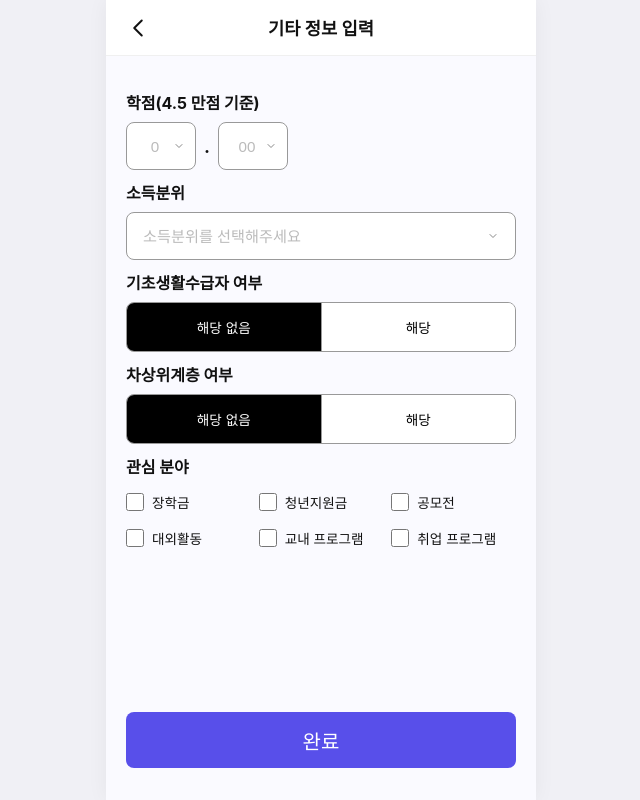
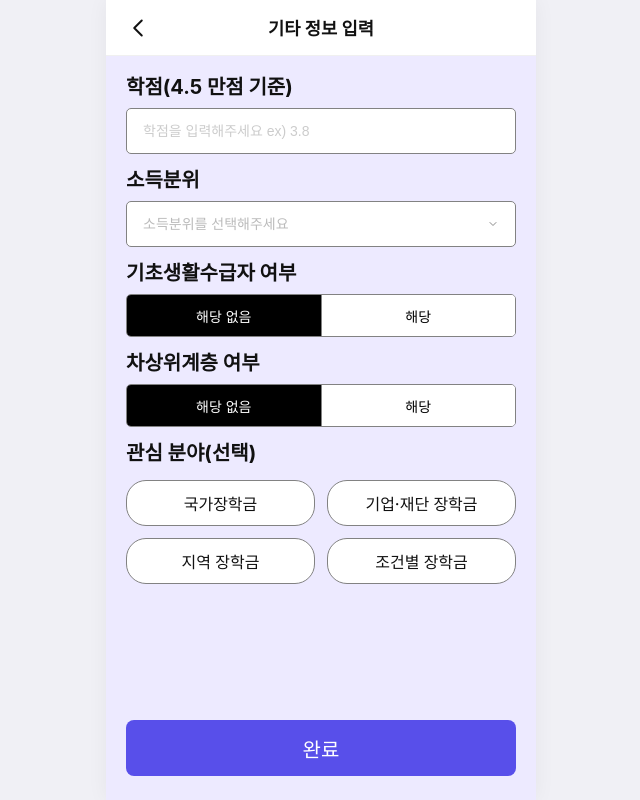
Before and after one commit to LikeLionUniv-INU-BeneFitU/BeneFitU-Frontend, a React (Vite) app: page /other-info in a window 1280 px wide. Shown: the whole page, without its empty margins (319-959 px from the left). Built offline with nearby package versions, Linux system fonts and the light colour scheme.

Commit message:
Style: 정보 입력 페이지 스타일 수정

```diff
--- a/src/pages/Info.styles.js
+++ b/src/pages/Info.styles.js
@@ -2,19 +2,47 @@ import styled from 'styled-components';
 
 // 모바일 웹앱 레이아웃 감싸기 (배경색 및 정렬)
 export const PageWrapper = styled.div`
-  max-width: 450px; /* 전형적인 모바일 뷰 너비 제한 */
-  min-height: 100vh;
+  max-width: 450px;
+  width: 100%;
+  height: 100vh; /* 브라우저 화면 높이에 꽉 맞춤 */
   margin: 0 auto;
-  background-color: #fafaff; /* 와이어프레임의 아주 연한 보랏빛/회색빛 톤 반영 */
+  background-color: #edeaff;
   display: flex;
-  flex-direction: column;
-  box-shadow: 0 0 20px rgba(0, 0, 0, 0.05); /* 모니터 확인용 테두리 음영 */
+  flex-direction: column; /* 수직 배치: 헤더 -> 스크롤 영역 -> 버튼 */
   position: relative;
+  box-shadow: 0 0 20px rgba(0, 0, 0, 0.05);
+  overflow: hidden; /* 영역을 벗어나는 모든 부모 스크롤 방지 */
+`;
+
+export const ScrollArea = styled.div`
+  flex: 1; /* 헤더와 버튼 wrapper를 제외한 나머지 화면을 전부 차지 */
+  overflow-y: auto; /* 내용이 넘치면 이 안에서만 세로 스크롤 발생 */
+  -webkit-overflow-scrolling: touch; /* 모바일 부드러운 스크롤 대응 */
+
+  /* 스크롤바 커스텀 */
+  &::-webkit-scrollbar {
+    width: 6px;
+  }
+  &::-webkit-scrollbar-thumb {
+    background: rgba(0, 0, 0, 0.15);
+    border-radius: 4px;
+  }
 `;
 
 export const ContentContainer = styled.main`
-  flex: 1;
-  padding: 24px 20px 120px 20px;
+  padding: 5px 20px 120px 20px;
+`;
+
+export const ButtonWrapper = styled.div`
+  position: absolute;
+  bottom: 0;
+  left: 0;
+  right: 0;
+  height: 96px;
+  padding: 16px 20px 32px 20px;
+  background: linear-gradient(to top, #edeaff 80%, rgba(237, 234, 255, 0) 100%);
+  /* 💡 그라데이션 배경색을 PageWrapper 배경색(#edeaff)과 통일하여 자연스럽게 매칭 */
+  z-index: 10;
 `;
 
 export const FormGroup = styled.div`
@@ -25,18 +53,18 @@ export const FormGroup = styled.div`
 `;
 
 export const Label = styled.label`
-  font-size: 1rem;
+  font-size: 1.25rem;
   font-weight: 700;
   color: #111111;
 `;
 
 export const Input = styled.input`
   width: 100%;
-  height: 48px;
+  height: 46px;
   padding: 0 16px;
-  border: 1px solid #999999; /* 와이어프레임의 선명한 테두리 느낌 반영 */
-  border-radius: 8px;
-  font-size: 0.95rem;
+  border: 1px solid #828282; /* 와이어프레임의 선명한 테두리 느낌 반영 */
+  border-radius: 5px;
+  font-size: 0.875rem;
   background-color: #ffffff;
   outline: none;
 
@@ -90,22 +118,11 @@ export const DateInput = styled(Input)`
   }
 `;
 
-export const ButtonWrapper = styled.div`
-  position: absolute; /* 부모인 PageWrapper 기준으로 절대 위치 고정 */
-  bottom: 0; /* 맨 밑바닥에 밀착 */
-  left: 0;
-  right: 0;
-  padding: 16px 20px 32px 20px; /* 위 16px, 좌우 20px, ★아래 여백 32px 주어 바닥에서 띄움 */
-  background: linear-gradient(to top, #fafaff 80%, rgba(250, 250, 255, 0) 100%);
-  /* ↑ 버튼 뒤로 본문 글씨가 겹쳐서 지나갈 때 지저분해 보이지 않도록 자연스러운 배경 그라데이션 처리 */
-  z-index: 10;
-`;
-
 export const SelectBox = styled.div`
   width: 100%;
-  height: 48px;
-  border: 1px solid #999999;
-  border-radius: 8px;
+  height: 46px;
+  border: 1px solid #828282;
+  border-radius: 5px;
   padding: 0 16px;
   box-sizing: border-box;
   background-color: #fff;
@@ -116,7 +133,7 @@ export const SelectBox = styled.div`
 `;
 
 export const SelectText = styled.span`
-  font-size: 0.95rem;
+  font-size: 0.875rem;
   color: ${(props) => (props.isSelected ? '#000' : '#BBB')};
 `;
 
@@ -127,19 +144,19 @@ export const ArrowIcon = styled.span`
 
 export const GradeSelectorContainer = styled.div`
   display: flex;
-  border: 1px solid #999999;
-  border-radius: 8px;
+  border: 1px solid #828282;
+  border-radius: 5px;
   overflow: hidden;
 `;
 
 export const GradeButton = styled.button`
   flex: 1;
-  height: 48px;
+  height: 41px;
   background-color: ${(props) => (props.isActive ? '#000' : '#FFF')};
   color: ${(props) => (props.isActive ? '#FFF' : '#000')};
   border: none;
-  border-right: 1px solid #999999;
-  font-size: 0.85rem;
+  border-right: 1px solid #828282;
+  font-size: 0.875rem;
   cursor: pointer;
   transition: background-color 0.2s;
 
@@ -218,11 +235,11 @@ export const ModalCloseButton = styled.button`
 // 소득분위용 select 기본 스타일 (기존 Input/SelectBox 디자인 톤앤매너 매칭)
 export const SelectStyle = styled.select`
   width: 100%;
-  height: 48px;
+  height: 46px;
   padding: 0 16px;
-  border: 1px solid #999999;
-  border-radius: 8px;
-  font-size: 0.95rem;
+  border: 1px solid #828282;
+  border-radius: 5px;
+  font-size: 0.875rem;
   background-color: #ffffff;
   color: ${(props) => (props.isSelected ? '#111111' : '#BBBBBB')};
   outline: none;
@@ -251,40 +268,30 @@ export const CompactSelect = styled(SelectStyle)`
   padding: 0 24px 0 12px;
 `;
 
-export const Dot = styled.span`
-  font-size: 18px;
-  font-weight: 700;
-  color: #111111;
-`;
-
-// 관심분야 3열 정렬 Grid
+// 관심분야 2열 정렬 Grid
 export const GridContainer = styled.div`
   display: grid;
-  grid-template-columns: repeat(3, 1fr);
-  row-gap: 16px;
-  column-gap: 8px;
+  grid-template-columns: repeat(2, 1fr);
+  gap: 12px;
   margin-top: 6px;
 `;
 
-// 네모 체크박스 라벨 컴포넌트
-export const CheckboxLabel = styled.label`
-  display: flex;
-  align-items: center;
-  gap: 8px;
-  font-size: 0.85rem;
-  color: #111111;
+export const InterestButton = styled.button`
+  width: 100%;
+  height: 46px; /* 기존 인풋창들과 높이 균형 유지 */
+  border-radius: 20px; /* 요청하신 모서리 둥글기 값 20 */
+  font-size: 1rem;
+  font-weight: 500;
+  text-align: center;
   cursor: pointer;
+  transition: all 0.2s ease-in-out;
 
-  input[type='checkbox'] {
-    width: 18px;
-    height: 18px;
-    border: 1px solid #999999;
-    border-radius: 4px;
-    cursor: pointer;
-    accent-color: #5c4ff2; /* BasicInfo 포커스 포인트 컬러와 통일 */
-  }
+  /* 비활성화 vs 활성화 상태 스타일 분기 */
+  background-color: ${(props) => (props.isActive ? '#756df8' : '#ffffff')};
+  color: ${(props) => (props.isActive ? '#ffffff' : '#111111')};
+  border: 1px solid #828282;
 
-  span {
-    white-space: nowrap;
+  &:hover {
+    opacity: 0.9;
   }
 `;
--- a/src/pages/InfoComplete.jsx
+++ b/src/pages/InfoComplete.jsx
@@ -50,9 +50,6 @@ export default function InfoComplete() {
 
   return (
     <S.PageWrapper>
-      {/* 상단 헤더 (기존 컴포넌트 활용) */}
-      <Header title="추천 완료" />
-
       <S.ContentContainer>
         {/* 메인 타이틀 */}
         <S.MainTitle>맞춤 추천이 완료됐어요!</S.MainTitle>
--- a/src/pages/InfoComplete.styles.js
+++ b/src/pages/InfoComplete.styles.js
@@ -14,7 +14,7 @@ export const PageWrapper = styled.div`
 
 export const ContentContainer = styled.main`
   flex: 1;
-  padding: 60px 24px 180px 24px; /* 하단 2단 버튼 컴포넌트 높이를 고려해 하단 여백 확대 */
+  padding: 80px 24px 60px 24px; /* 하단 2단 버튼 컴포넌트 높이를 고려해 하단 여백 확대 */
   display: flex;
   flex-direction: column;
   align-items: center; /* 본문 내용 중앙 정렬 */
@@ -22,8 +22,8 @@ export const ContentContainer = styled.main`
 
 // "맞춤 추천이 완료됐어요!" 상단 타이틀
 export const MainTitle = styled.h1`
-  font-size: 1.4rem;
-  font-weight: 800;
+  font-size: 2rem;
+  font-weight: 700;
   color: #111111;
   text-align: center;
   margin-bottom: 40px;
@@ -47,7 +47,7 @@ export const CompleteGraphic = styled.div`
 
 // 하단 설명 안내 문구
 export const DescriptionText = styled.p`
-  font-size: 0.95rem;
+  font-size: 1.1rem;
   font-weight: 600;
   line-height: 1.5;
   color: #444444;
--- a/src/pages/InfoIntro.jsx
+++ b/src/pages/InfoIntro.jsx
@@ -14,9 +14,6 @@ export default function InfoIntro() {
 
   return (
     <S.PageWrapper>
-      {/* 상단 헤더 (기존 컴포넌트 활용) */}
-      <Header title="맞춤 혜택 안내" />
-
       <S.ContentContainer>
         {/* 메인 타이틀 */}
         <S.MainTitle>
@@ -69,7 +66,7 @@ export default function InfoIntro() {
 
         {/* 하단 고정 버튼 영역 */}
         <S.ButtonWrapper>
-          <BasicButton onClick={handleStart}>정보 입력 시작</BasicButton>
+          <BasicButton onClick={handleStart}>다음</BasicButton>
         </S.ButtonWrapper>
       </S.ContentContainer>
     </S.PageWrapper>
--- a/src/pages/InfoIntro.styles.js
+++ b/src/pages/InfoIntro.styles.js
@@ -14,18 +14,19 @@ export const PageWrapper = styled.div`
 
 export const ContentContainer = styled.main`
   flex: 1;
-  padding: 40px 24px 120px 24px; /* 안내 페이지 특성에 맞춰 상단 여백을 조금 더 여유롭게 조절 */
+  padding: 20px 24px 120px 30px; /* 안내 페이지 특성에 맞춰 상단 여백을 조금 더 여유롭게 조절 */
   display: flex;
   flex-direction: column;
 `;
 
 // "맞춤 혜택 추천을 위해..." 상단 타이틀
-export const MainTitle = styled.h1`
-  font-size: 1.45rem;
+export const MainTitle = styled.span`
+  font-size: 2rem;
   font-weight: 800;
   line-height: 1.4;
   color: #111111;
-  margin-bottom: 48px; /* 타이틀과 컨텐츠 사이 거리 확보 */
+  margin-top: 10vh;
+  margin-bottom: 36px; /* 타이틀과 컨텐츠 사이 거리 확보 */
 `;
 
 // 특장점 아이템들을 감싸는 컨테이너
@@ -60,7 +61,7 @@ export const TextGroup = styled.div`
 
 // 특장점 제목 (정확한 추천, 더 많은 혜택 등)
 export const FeatureTitle = styled.h2`
-  font-size: 1.1rem;
+  font-size: 1.75rem;
   font-weight: 700;
   color: #111111;
   margin: 0;
@@ -68,10 +69,9 @@ export const FeatureTitle = styled.h2`
 
 // 특장점 본문 설명
 export const FeatureDesc = styled.p`
-  font-size: 0.9rem;
-  font-weight: 500;
+  font-size: 1.25rem;
   line-height: 1.45;
-  color: #666666; /* 제목보다 살짝 연한 톤으로 시선 분산 방지 */
+  color: #4a4a4a; /* 제목보다 살짝 연한 톤으로 시선 분산 방지 */
   margin: 0;
 `;
 
--- a/src/pages/OtherInfo.jsx
+++ b/src/pages/OtherInfo.jsx
@@ -10,18 +10,15 @@ export default function OtherInfo() {
 
   // 1. 로컬스토리지 초기 상태 설정 (BasicInfo의 하나의 객체 저장 방식과 통일)
   const initialFormState = {
-    gpaInteger: '0',
-    gpaDecimal: '5',
+    gpa: '',
     incomeBracket: '',
     isBasicLiving: false, //기초생활수급자 여부 (false: 해당 없음, true: 해당)
-    isLowIncome: false, //차상위계층 여부
+    isSecondLowest: false, //차상위계층 여부
     interests: {
-      scholarship: false,
-      youthSupport: false,
-      contest: false,
-      extracurricular: false,
-      campusProgram: false,
-      employmentProgram: false,
+      state: false, // 국가 장학금
+      corporate: false, // 기업, 재단 장학금
+      region: false, // 지역 장학금
+      requirement: false, // 조건별 장학금
     },
   };
 
@@ -36,23 +33,6 @@ export default function OtherInfo() {
     setFormState({
       ...formState,
       [key]: value,
-    });
-  };
-
-  // 학점 정수(앞자리) 변경 시 예외처리 핸들러
-  const handleGpaIntegerChange = (e) => {
-    const nextInteger = e.target.value;
-    let nextDecimal = formState.gpaDecimal;
-
-    // 앞자리가 4인데 기존 소수점 뒷자리가 50을 초과하고 있다면 50으로 강제 조정 (4.5 만점 제한)
-    if (nextInteger === '4' && parseInt(nextDecimal, 10) > 50) {
-      nextDecimal = '50';
-    }
-
-    setFormState({
-      ...formState,
-      gpaInteger: nextInteger,
-      gpaDecimal: nextDecimal,
     });
   };
 
@@ -74,6 +54,7 @@ export default function OtherInfo() {
       gpa: `${formState.gpaInteger}.${formState.gpaDecimal}`,
       incomeBracket: formState.incomeBracket,
       isVulnerable: formState.isVulnerable,
+      isSecondLowest: formState.isSecondLowest,
       interests: Object.keys(formState.interests).filter(
         (key) => formState.interests[key],
       ),
@@ -85,45 +66,22 @@ export default function OtherInfo() {
     navigate('/info-complete');
   };
 
-  // 학점 정수 옵션 리스트 생성 (0 ~ 4)
-  const integerOptions = Array.from({ length: 5 }, (_, i) => i);
-
-  // 학점 소수점 옵션 리스트 동적 제어 (앞자리가 4이면 00~50까지만, 아니면 00~99까지)
-  const maxDecimalLength = formState.gpaInteger === '4' ? 51 : 100;
-  const decimalOptions = Array.from({ length: maxDecimalLength }, (_, i) =>
-    i < 10 ? `0${i}` : `${i}`,
-  );
-
   return (
     <S.PageWrapper>
       <Header title="기타 정보 입력" />
 
       <S.ContentContainer>
+        <S.ScrollArea>
           {/* 학점 입력 */}
           <S.FormGroup>
             <S.Label>학점(4.5 만점 기준)</S.Label>
             <S.GpaContainer>
-            <S.CompactSelect
-              value={formState.gpaInteger}
-              onChange={(e) => handleInputChange('gpaInteger', e.target.value)}
-            >
-              {integerOptions.map((num) => (
-                <option key={num} value={num}>
-                  {num}
-                </option>
-              ))}
-            </S.CompactSelect>
-            <S.Dot>.</S.Dot>
-            <S.CompactSelect
-              value={formState.gpaDecimal}
-              onChange={(e) => handleInputChange('gpaDecimal', e.target.value)}
-            >
-              {decimalOptions.map((num) => (
-                <option key={num} value={num}>
-                  {num}
-                </option>
-              ))}
-            </S.CompactSelect>
+              <S.Input
+                type="text"
+                placeholder="학점을 입력해주세요 ex) 3.8"
+                value={formState.gpa}
+                onChange={(e) => handleInputChange('gpa', e.target.value)}
+              />
             </S.GpaContainer>
           </S.FormGroup>
 
@@ -133,7 +91,9 @@ export default function OtherInfo() {
             <S.SelectStyle
               value={formState.incomeBracket}
               isSelected={!!formState.incomeBracket}
-            onChange={(e) => handleInputChange('incomeBracket', e.target.value)}
+              onChange={(e) =>
+                handleInputChange('incomeBracket', e.target.value)
+              }
             >
               <option value="" disabled hidden>
                 소득분위를 선택해주세요
@@ -173,14 +133,14 @@ export default function OtherInfo() {
               <S.GradeButton
                 type="button"
                 isActive={!formState.isVulnerable}
-              onClick={() => handleInputChange('isLowIncome', false)}
+                onClick={() => handleInputChange('isSecondLowest', false)}
               >
                 해당 없음
               </S.GradeButton>
               <S.GradeButton
                 type="button"
-              isActive={formState.isLowIncome}
-              onClick={() => handleInputChange('isLowIncome', true)}
+                isActive={formState.isSecondLowest}
+                onClick={() => handleInputChange('isSecondLowest', true)}
               >
                 해당
               </S.GradeButton>
@@ -189,64 +149,70 @@ export default function OtherInfo() {
 
           {/* 관심 분야 */}
           <S.FormGroup>
-          <S.Label>관심 분야</S.Label>
+            <S.Label>관심 분야(선택)</S.Label>
             <S.GridContainer>
-            <S.CheckboxLabel>
-              <input
-                type="checkbox"
-                name="scholarship"
-                checked={formState.interests.scholarship}
-                onChange={handleInterestChange}
-              />
-              <span>장학금</span>
-            </S.CheckboxLabel>
-            <S.CheckboxLabel>
-              <input
-                type="checkbox"
-                name="youthSupport"
-                checked={formState.interests.youthSupport}
-                onChange={handleInterestChange}
-              />
-              <span>청년지원금</span>
-            </S.CheckboxLabel>
-            <S.CheckboxLabel>
-              <input
-                type="checkbox"
-                name="contest"
-                checked={formState.interests.contest}
-                onChange={handleInterestChange}
-              />
-              <span>공모전</span>
-            </S.CheckboxLabel>
-            <S.CheckboxLabel>
-              <input
-                type="checkbox"
-                name="extracurricular"
-                checked={formState.interests.extracurricular}
-                onChange={handleInterestChange}
-              />
-              <span>대외활동</span>
-            </S.CheckboxLabel>
-            <S.CheckboxLabel>
-              <input
-                type="checkbox"
-                name="campusProgram"
-                checked={formState.interests.campusProgram}
-                onChange={handleInterestChange}
-              />
-              <span>교내 프로그램</span>
-            </S.CheckboxLabel>
-            <S.CheckboxLabel>
-              <input
-                type="checkbox"
-                name="employmentProgram"
-                checked={formState.interests.employmentProgram}
-                onChange={handleInterestChange}
-              />
-              <span>취업 프로그램</span>
-            </S.CheckboxLabel>
+              <S.InterestButton
+                type="button"
+                isActive={formState.interests.state}
+                onClick={() =>
+                  handleInterestChange({
+                    target: {
+                      name: 'state',
+                      checked: !formState.interests.state,
+                    },
+                  })
+                }
+              >
+                국가장학금
+              </S.InterestButton>
+
+              <S.InterestButton
+                type="button"
+                isActive={formState.interests.corporate}
+                onClick={() =>
+                  handleInterestChange({
+                    target: {
+                      name: 'corporate',
+                      checked: !formState.interests.corporate,
+                    },
+                  })
+                }
+              >
+                기업·재단 장학금
+              </S.InterestButton>
+
+              <S.InterestButton
+                type="button"
+                isActive={formState.interests.region}
+                onClick={() =>
+                  handleInterestChange({
+                    target: {
+                      name: 'region',
+                      checked: !formState.interests.region,
+                    },
+                  })
+                }
+              >
+                지역 장학금
+              </S.InterestButton>
+
+              <S.InterestButton
+                type="button"
+                isActive={formState.interests.requirement}
+                onClick={() =>
+                  handleInterestChange({
+                    target: {
+                      name: 'requirement',
+                      checked: !formState.interests.requirement,
+                    },
+                  })
+                }
+              >
+                조건별 장학금
+              </S.InterestButton>
             </S.GridContainer>
           </S.FormGroup>
+        </S.ScrollArea>
 
         {/* 하단 완료 버튼 */}
         <S.ButtonWrapper>
--- a/src/styles/GlobalStyle.jsx
+++ b/src/styles/GlobalStyle.jsx
@@ -1,4 +1,4 @@
-import { createGlobalStyle } from "styled-components";
+import { createGlobalStyle } from 'styled-components';
 
 const GlobalStyle = createGlobalStyle`
   /* 1. 기본 여백 및 박스 사이징 초기화 */
@@ -9,14 +9,30 @@ const GlobalStyle = createGlobalStyle`
   }
 
   /* 2. html 및 body 기본 세팅 */
-  html, body {
+  html, body, #root {
     width: 100%;
     height: 100%;
-    font-family: -apple-system, BlinkMacSystemFont, 'Segoe UI', Roboto, 'Helvetica Neue', Arial, sans-serif;
     background-color: #ffffff; /* 원하는 배경색 */
-    color: #333333;            /* 원하는 기본 글자색 */
+    color: #333333;       /* 원하는 기본 글자색 */
     -webkit-font-smoothing: antialiased;
     -moz-osx-font-smoothing: grayscale;
+  }
+
+  html {
+    font-size: 16px;
+    font-family: -apple-system, BlinkMacSystemFont, 'Segoe UI', Roboto, 'Helvetica Neue', Arial, sans-serif;
+  }
+
+  @media (max-width: 380px){
+    html {
+      font-size: 13px;
+    }
+  }
+
+  @media (max-width: 370px){
+    html {
+      font-size: 12px;
+    }
   }
 
   /* 3. 링크, 리스트 등 기본 컴포넌트 스타일 초기화 */
```
Also changed, not shown: src/pages/BasicInfo.jsx (+7 -7 lines). Lines whose indentation alone changed are shown as unchanged.
